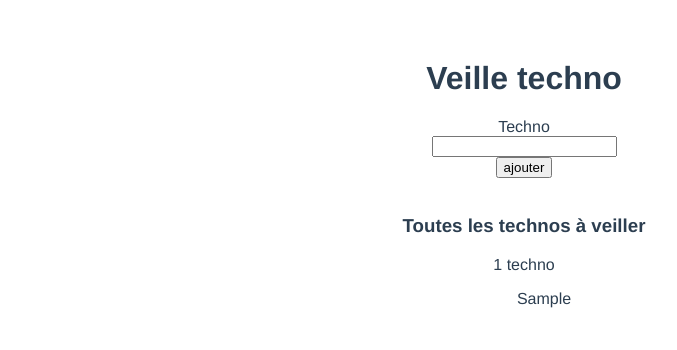
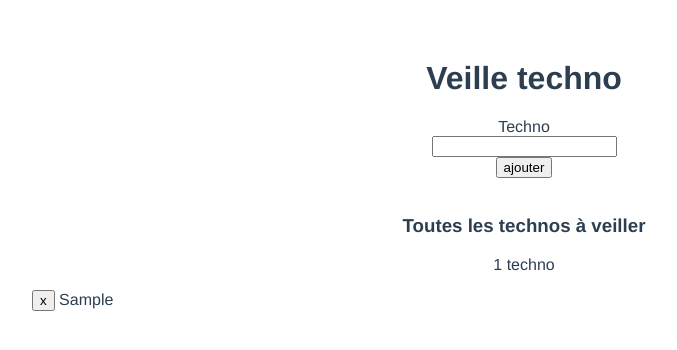
Before and after one commit to codeconcept/vue3-todo-app, a Vue app: page / in a window 1280 px wide. Both pictures are taken after typing "Sample" into the empty fields and a click on the button "ajouter". Shown: the top 350 px of the page, without its empty margins (116-793 px from the left). Built offline with nearby package versions, Linux system fonts and the light colour scheme.

Commit message:
Delete a techno

```diff
--- a/src/App.vue
+++ b/src/App.vue
@@ -2,7 +2,7 @@
   <h1>Veille techno</h1>
   <Form @add="saveTechno" />
   <br />
-  <TechnoList :technos="technos" />
+  <TechnoList :technos="technos" @delete-techno="deleteTechno" />
 </template>
 
 <script>
@@ -20,13 +20,18 @@ export default {
 
     const saveTechno = function (data) {
       console.log("App / saveTechno()", data);
-      // technos = [...technos, { techno: data, id: Date.now() }];
-      technos.value.push({ techno: data, id: Date.now() });
+      technos.value = [...technos.value, { techno: data, id: Date.now() }];
       console.log("technos", technos);
+    };
+
+    const deleteTechno = function (tech) {
+      console.log("App / deleteTechno()", tech);
+      technos.value = technos.value.filter((t) => t.id !== tech.id);
     };
 
     return {
       saveTechno,
+      deleteTechno,
       technos,
     };
   },
--- a/src/components/Techno-List.vue
+++ b/src/components/Techno-List.vue
@@ -2,12 +2,25 @@
   <h3>Toutes les technos à veiller</h3>
   {{technos.length}} techno{{technos.length > 1 ? 's' : ''}}
   <ul>
-    <li v-for="tech in technos" :key="tech.id">{{tech.techno}}</li>
+    <li v-for="tech in technos" :key="tech.id">
+      <button @click="deleteTechno(tech)">x</button>
+      {{tech.techno}}
+    </li>
   </ul>
 </template>
 
 <script>
 export default {
+  emits: ["delete-techno"],
+  setup(props, { emit }) {
+    let deleteTechno = function (tech) {
+      emit("delete-techno", tech);
+    };
+
+    return {
+      deleteTechno,
+    };
+  },
   props: {
     technos: {
       type: Array,
@@ -18,4 +31,10 @@ export default {
 </script>
 
 <style>
+ul {
+  text-align: left;
+  width: 50%;
+  margin-left: 100px;
+}
+
 </style>
```
